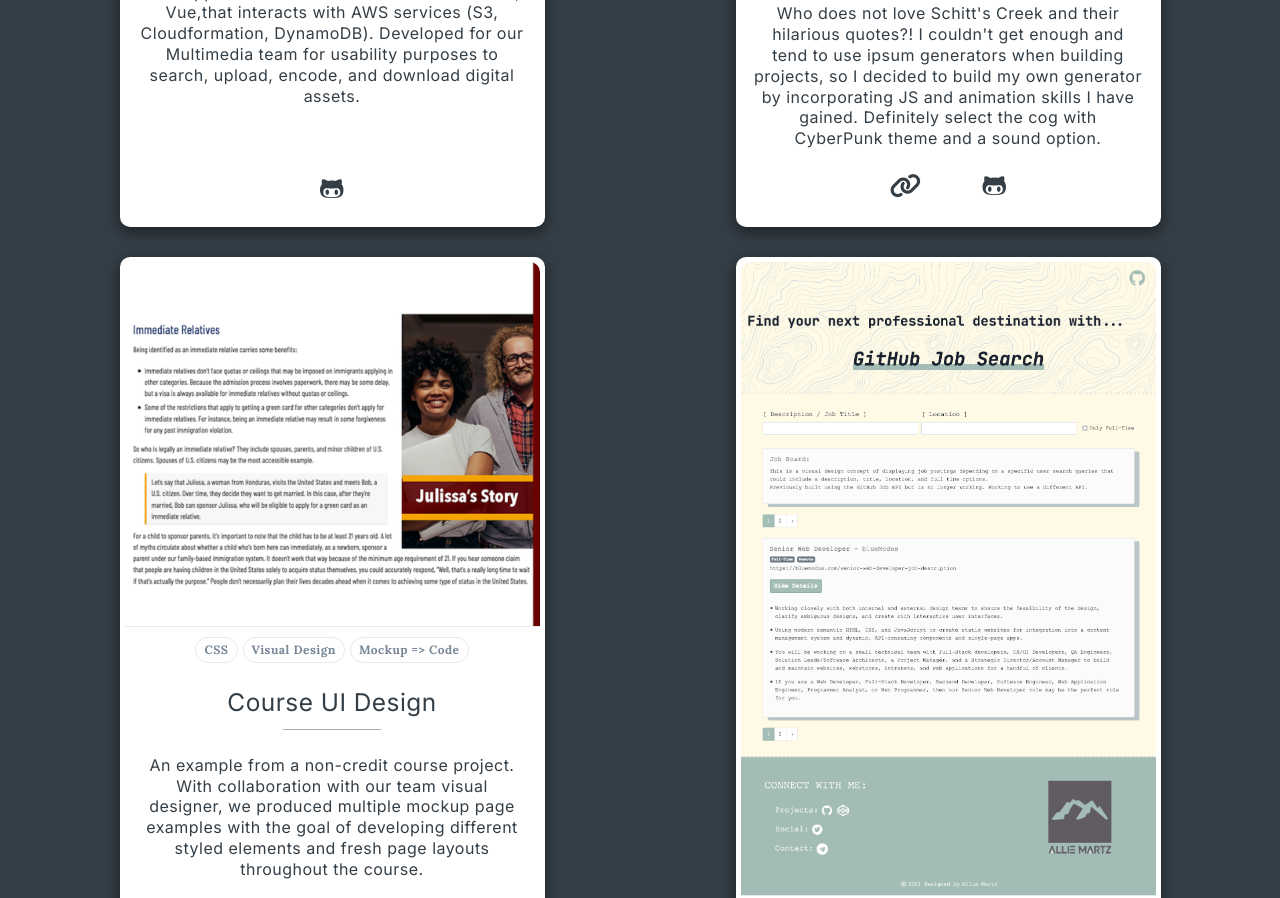
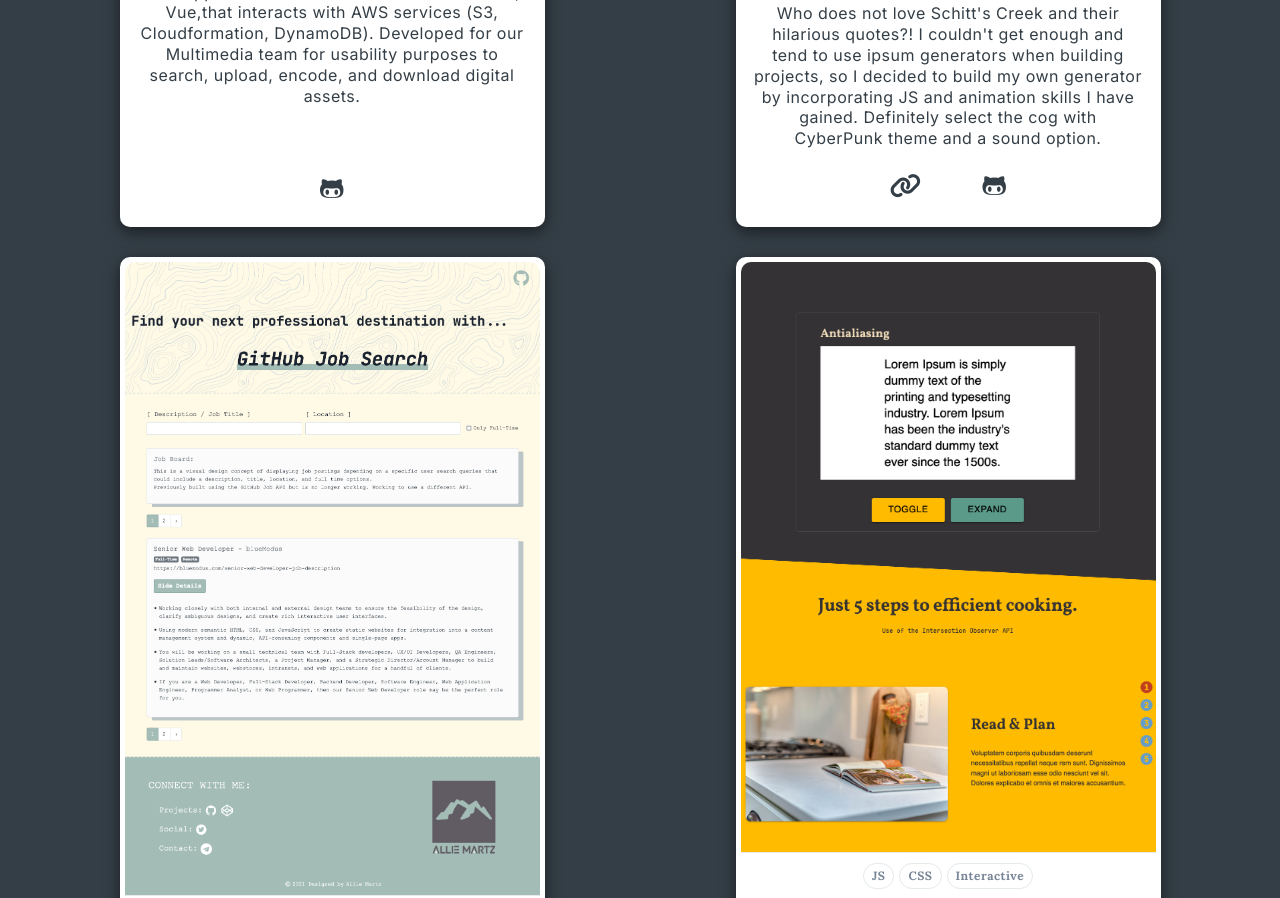
Before and after one commit to aam198/coming-soon, a plain HTML site: page index.html in a window 1280 px wide. Shown: the part 2904-3802 px from the top of the page. Drawn offline with nearby package versions, Linux system fonts and the light colour scheme.

Commit message:
Deleted a card

```diff
--- a/index.html
+++ b/index.html
@@ -191,23 +191,8 @@
         </div>
       </div>
 
+
 <!-- Portfolio Item 03 -->
-
-      <div class = "card">
-        <div class="cards-item">
-          <img src="assets/img/CourseExample.png" alt="Example of Course UI Design asset" class="portfolio-img">
-          <div class="card-details card-excerpt">
-            <div class="tags">
-              <span class="tag">CSS</span>
-              <span class="tag">Visual Design</span>
-              <span class="tag">Mockup => Code</span>
-            </div>
-            <h2 class="title">Course UI Design</h2>
-            <p class="excerpt">An example from a non-credit course project.  With collaboration with our team visual designer, we produced multiple mockup page examples with the goal of developing different styled elements and fresh page layouts throughout the course.</p>
-          </div>
-        </div>
-      </div>
-  <!-- Portfolio Item 04 -->
       <div class ="card">
         <div class="cards-item">
           <img src="assets/img/git_job_visual.png" alt="Example of GitHub job site UI build." class="portfolio-img ">
```
